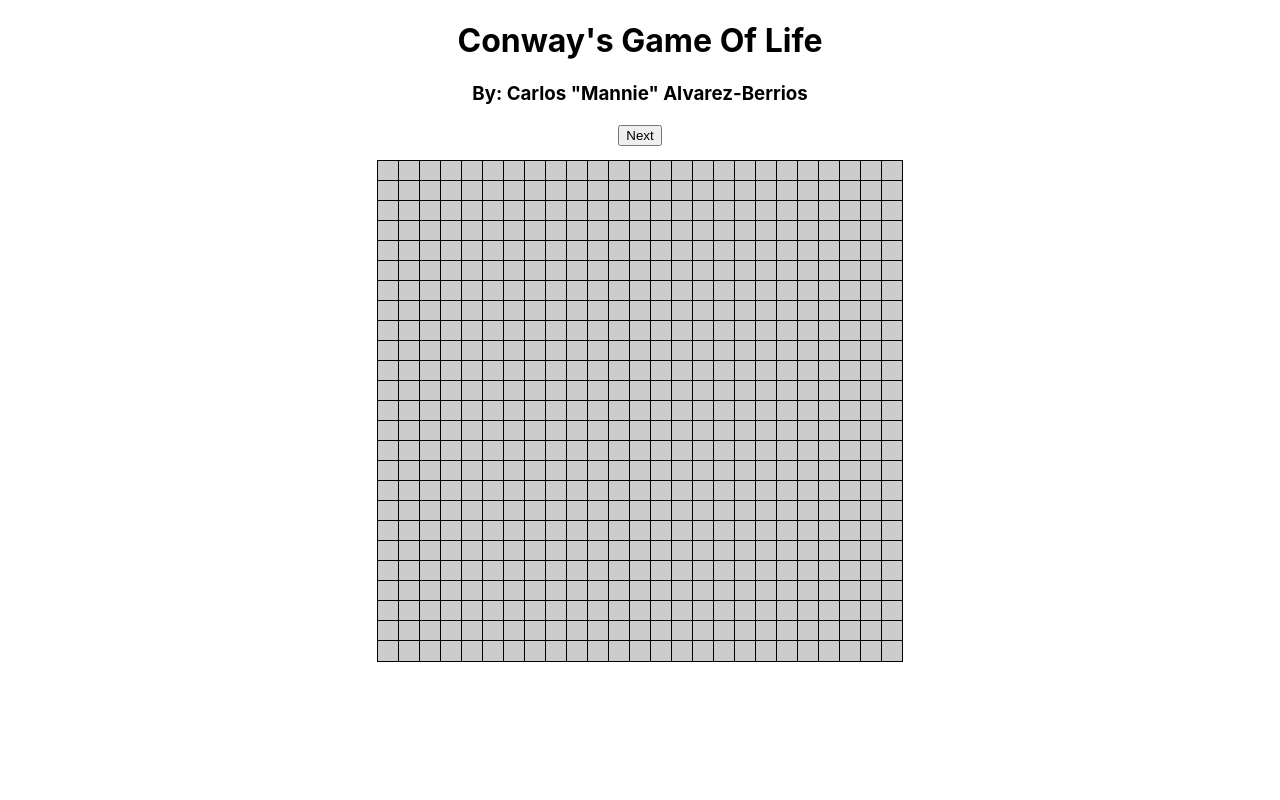
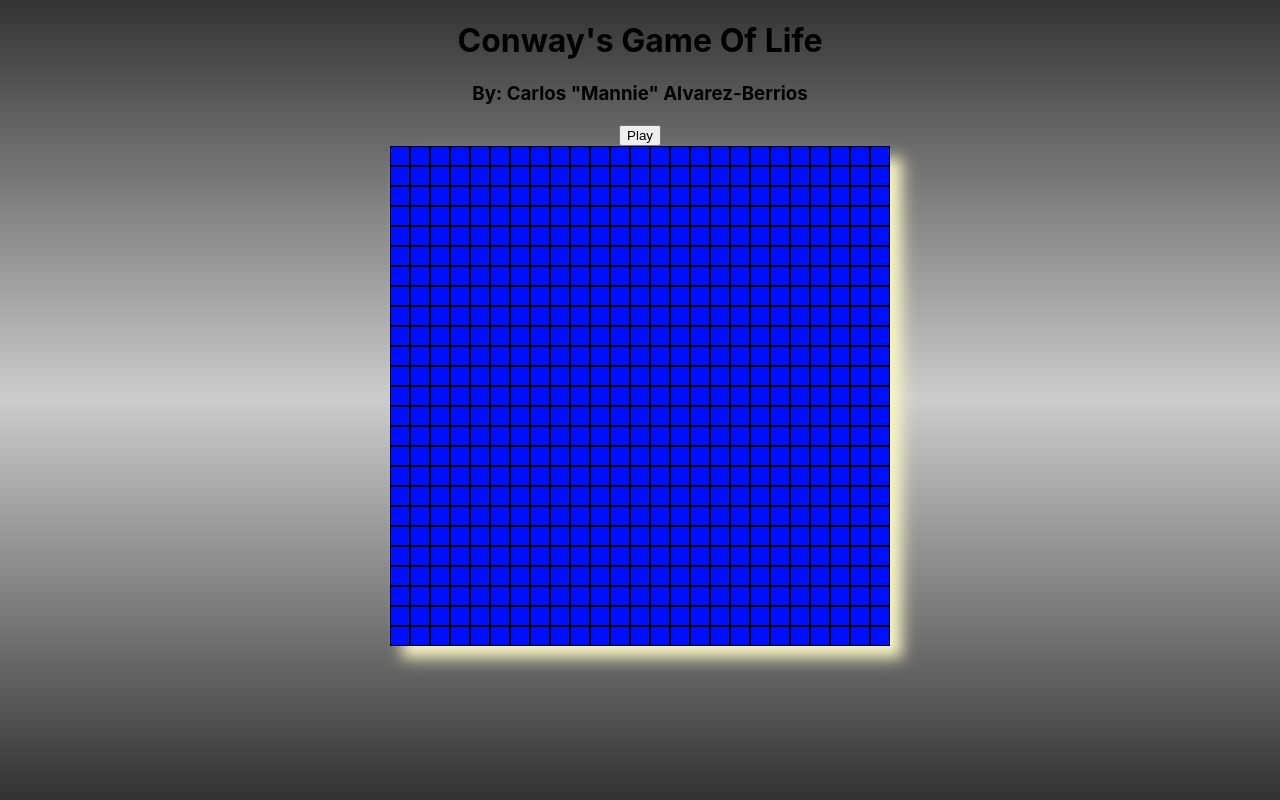
Before and after one commit to calvarezberrios/game_of_life, a React (Create React App) app: page / in a window 1280 px wide. Built offline with nearby package versions, Linux system fonts and the light colour scheme.

Commit message:
Trying to get animation to not go slow

```diff
--- a/package.json
+++ b/package.json
@@ -6,6 +6,7 @@
     "@testing-library/jest-dom": "^4.2.4",
     "@testing-library/react": "^9.5.0",
     "@testing-library/user-event": "^7.2.1",
+    "immer": "^7.0.9",
     "react": "^16.14.0",
     "react-dom": "^16.14.0",
     "react-scripts": "3.4.3",
--- a/src/App.js
+++ b/src/App.js
@@ -3,15 +3,14 @@ import './App.css';
 import Grid from './components/Grid';
 
 function App() {
-  const [grid, setGrid] = useState(new Array(25).fill(new Array(25).fill({isAlive: false})));
+
 
   return (
     <div className="App">
       <h1>Conway's Game Of Life</h1>
       <h3>By: Carlos "Mannie" Alvarez-Berrios</h3>
 
-      <Grid grid = {grid} setGrid = {setGrid} />
-
+      <Grid />
     </div>
   );
 }
--- /dev/null
+++ b/src/components/Cell.jsx
@@ -0,0 +1,25 @@
+import produce from 'immer';
+import React from 'react';
+import styled from 'styled-components';
+
+const Cell = ({grid, setGrid, col, row, isAlive, isPlaying}) => {
+    return (
+        <CellContainer isAlive = {isAlive} onClick = {() => {
+            if (!isPlaying) {
+                const newGrid = produce(grid, copy => {
+                    copy[col][row].isAlive = !copy[col][row].isAlive;
+                });
+                setGrid(newGrid);
+            }
+        }}/>
+    );
+};
+
+export default Cell;
+
+const CellContainer = styled.div`
+    width: 20px;
+    height: 20px;
+    background: ${props => props.isAlive ? "#fff000" : "#000FFF"};
+    border: 1px solid black;
+`;
--- a/src/components/Grid.jsx
+++ b/src/components/Grid.jsx
@@ -1,54 +1,72 @@
-import React from 'react';
+import React, { useCallback, useRef, useState } from 'react';
 import styled from "styled-components";
+import produce from "immer";
 import nextGen from '../utils/nextGen';
+import Cell from './Cell';
+import findNeighbors from '../utils/findNeighbors';
 
-const Grid = ({grid, setGrid}) => {
+const initialGrid = Array.from({ length: 25 }).map(() => Array.from({ length: 25 }).fill({ isAlive: false }));
 
-    // Toggle isAlive on clicked cell
-    function setIsAlive(col, row) {
-        setGrid(grid.map((cols, colIndex) => {
-            return cols.map((cell, rowIndex) => {
-                if(colIndex === col && rowIndex === row) {
-                    return {
-                        ...cell,
-                        isAlive: !cell.isAlive
+const Grid = () => {
+
+    const [grid, setGrid] = useState(initialGrid);
+    const [isPlaying, setIsPlaying] = useState(false);
+    const [gen, setGen] = useState(0);
+
+    const isPlayingRef = useRef(isPlaying);
+    isPlayingRef.current = isPlaying;
+
+    const animate = useCallback(() => {
+        if(!isPlayingRef.current) return;
+
+        setGrid(grid => produce(grid, copy => {
+            for(let c = 0; c < 25; c++){
+                for(let r = 0; r < 25; r++) {
+                    const neighbors = findNeighbors(grid, c, r);
+
+                    if(neighbors < 2 || neighbors > 3) {
+                        copy[c][r].isAlive = false;
+                    } else if (!grid[c][r].isAlive && neighbors === 3) {
+                        copy[c][r].isAlive = true;
                     }
                 }
-                return cell;
-            })
-        }))
-    }
+            }
+        }));
+
+        setTimeout(animate, 100, setGen(gen + 1));
+    }, []);
 
     return (
-        <div>
-            <div>
-                <button onClick = {() => setGrid(nextGen(grid))}>Next</button>
-
-            </div>
-            {/* Map out the grid and display on screen */}
-            {grid.map((col, colIndex) => {
-                return (
-                    <span key = {colIndex}>
-                        <br />
-                        {col.map((cell, rowIndex) => {
-                            return <Cell key = {rowIndex} isAlive = {cell.isAlive} onClick = {() => setIsAlive(colIndex, rowIndex)}/>
-                        })}
-                    </span>
-                )
-            })}
-        </div>
+        <>
+            <button onClick = {() => {
+                setIsPlaying(!isPlaying);
+                if(!isPlaying) {
+                    isPlayingRef.current = true;
+                    animate();
+                } else {
+                    setGen(0);
+                    setGrid(initialGrid);
+                }
+            }}>Play</button>
+            <GridContainer>
+                {/* Map out the grid and display on screen */}
+                {grid.map((cols, col) => {
+                    return cols.map((cell, row) => {
+                        return <Cell key = {`${col}-${row}`} isPlaying = {isPlaying} grid = {grid} setGrid = {setGrid} col = {col} row = {row} isAlive = {cell.isAlive} />
+                    })
+                })}
+            </GridContainer>
+        </>
     );
 };
 
 export default Grid;
 
 
-const Cell = styled.span`
-    display: inline-block;
-    width: 20px;
-    height: 20px;
-    border: 1px solid black;
-    margin-top: -10px;
-    margin-left: -1px;
-    background: ${props => props.isAlive ? "#ffffff" : "#cccccc"}
+const GridContainer = styled.div`
+    box-shadow: 12px 12px 14px #f8f5c2;
+    display: grid;
+    grid-template-columns: repeat(25, 20px);
+    width: ${25 * 20}px;
+    margin: 0 auto;
 `;
--- a/src/index.css
+++ b/src/index.css
@@ -1,3 +1,7 @@
+* {
+  box-sizing: border-box;
+}
+
 body {
   margin: 0;
   font-family: -apple-system, BlinkMacSystemFont, 'Segoe UI', 'Roboto', 'Oxygen',
@@ -5,6 +9,8 @@ body {
     sans-serif;
   -webkit-font-smoothing: antialiased;
   -moz-osx-font-smoothing: grayscale;
+  background: linear-gradient(#333, #ccc, #333);
+  height: 97vh;
 }
 
 code {
--- a/src/utils/findNeighbors.js
+++ b/src/utils/findNeighbors.js
@@ -1,15 +1,25 @@
+const operations = [
+	[0, 1],
+	[1, 1],
+	[0, -1],
+	[1, -1],
+	[-1, 1],
+	[-1, -1],
+	[1, 0],
+	[-1, 0],
+]
+
 export default function findNeighbors(grid, c, r) {
-    let rowLimit = grid.length-1;
-    let colLimit = grid[0].length-1;
+    let neighbors = 0;
 
-    let neighbors = 0;
-    for(let x = Math.max(0, c - 1); x <= Math.min(c + 1, rowLimit); x++) {
-        for(let y = Math.max(0, r - 1); y <= Math.min(r + 1, colLimit); y++) {
-            if((x !== c || y !== r) && grid[x][y].isAlive) {
-                neighbors += 1
-            }
+    operations.forEach(([x, y]) => {
+        const newC = c + x;
+        const newR = r + y;
+
+        if ((newC >= 0 && newC < 25) && (newR >= 0 && newR < 25) && (grid[newC][newR].isAlive)) {
+            neighbors += 1;
         }
-    }
+    })
 
-    return neighbors;
+    return neighbors
 }
--- a/src/utils/nextGen.js
+++ b/src/utils/nextGen.js
@@ -1,30 +1,19 @@
 import findNeighbors from "./findNeighbors"
 
 export default function nextGen(grid) {
-    // hold the changes in a temp buffer until ready to move
-    const nextGrid = grid.map((cols, col) => {
-        return cols.map((cell, row) => {
-            // Check if cell is dead or alive
-            if(cell.isAlive) {
-                // if alive and has 1 or less neighbors, or 4 or more neighbors, then it dies
-                if(findNeighbors(grid, col, row) <= 1 || findNeighbors(grid, col, row) >= 4) {
-                    return {
-                        ...cell,
-                        isAlive: false
-                    }
-                }
-            } else {
-                // if dead and has 3 neighbors, it comes alive
-                if(findNeighbors(grid, col, row) === 3) {
-                    return {
-                        ...cell,
-                        isAlive: true
-                    }
-                }
+
+    for(let c = 0; c < grid.length; c++){
+        for(let r = 0; r < grid[0].length; r++) {
+            const neighbors = findNeighbors(grid, c, r);
+
+            if(neighbors < 2 || neighbors > 3) {
+                grid[c][r].isAlive = false;
+            } else if (!grid[c][r].isAlive && neighbors === 3) {
+                grid[c][r].isAlive = true;
             }
-            return cell;
-        })
-    })
+        }
+    }
 
-    return nextGrid;
+
+    return grid;
 }
```
Also changed, not shown: 1 other file (tests, documents, lock files or other folders).
